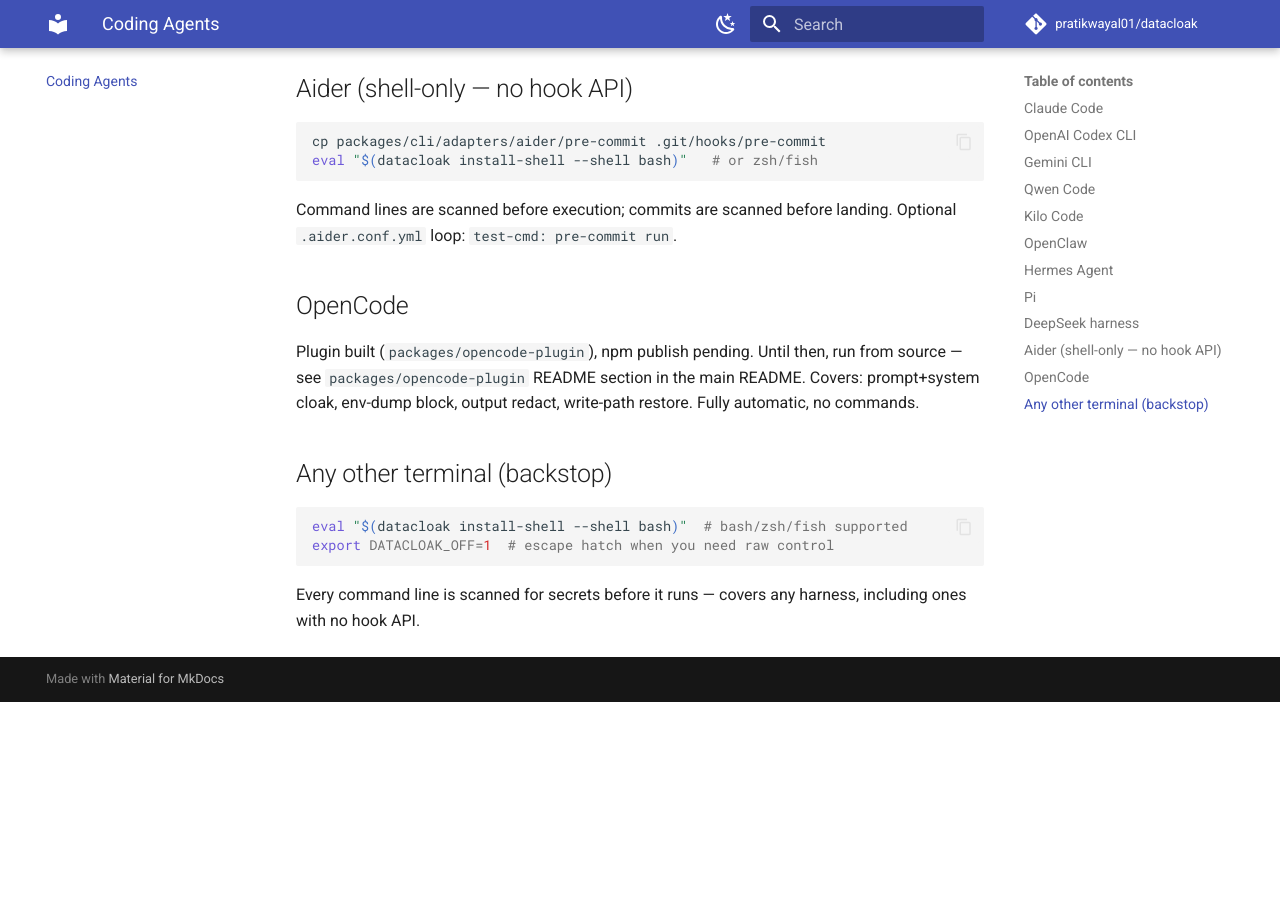
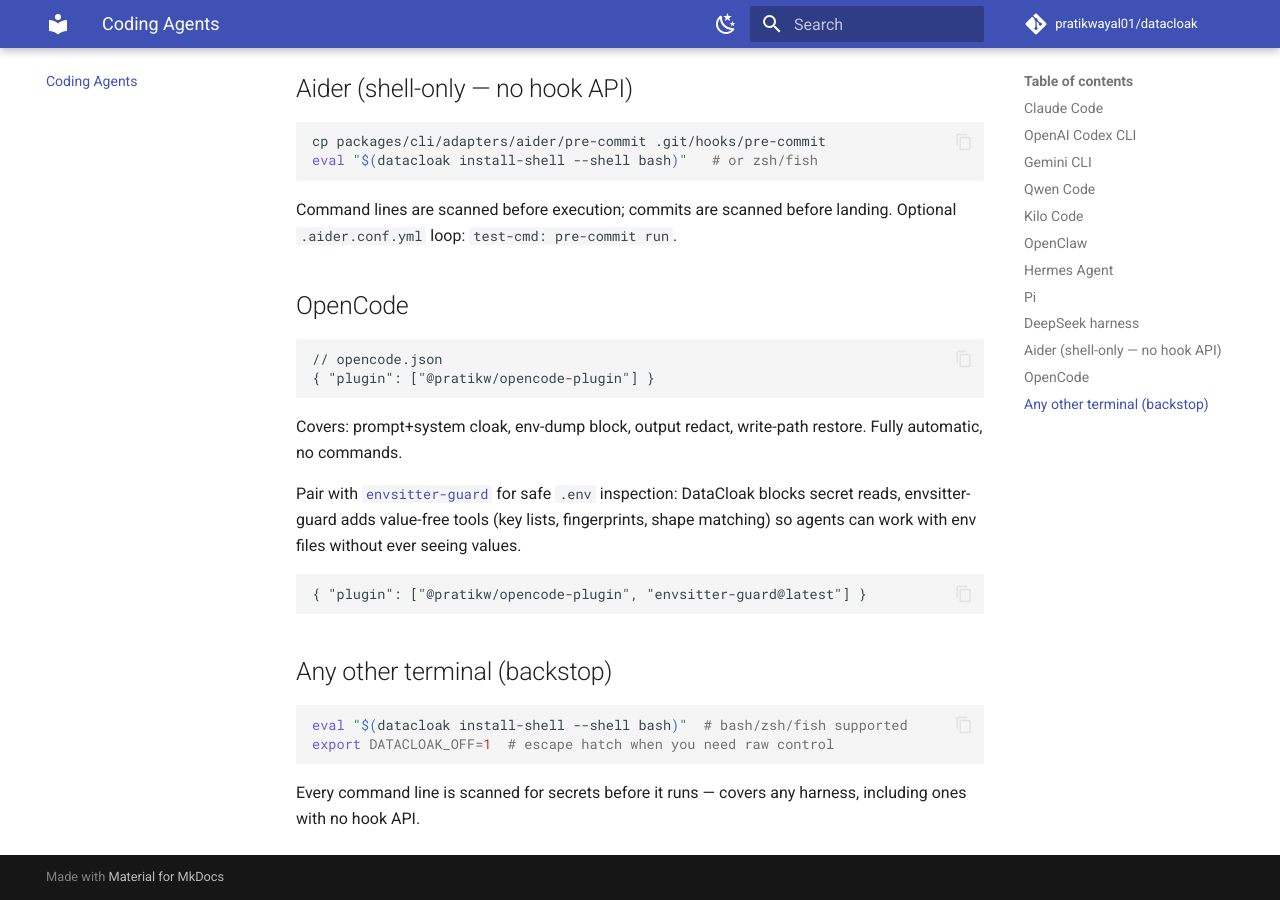
Before and after one commit to pratikwayal01/datacloak, an MkDocs documentation site: the page built from docs/harnesses.md, in a window 1280 px wide and 900 px high, scrolled down 2297 px. Built offline with MkDocs 1.6.1 and Material for MkDocs 9.7.7, drawn with Linux system fonts in a browser that asks for light colours; comment, search, counter and statistics services are not loaded; before the commit the page ends 2999 px from its top, so only the background shows below that.

Commit message:
docs+ci: envsitter-guard pairing note, extension zip auto-upload on tags

````diff
--- a/docs/harnesses.md
+++ b/docs/harnesses.md
@@ -112,10 +112,22 @@
 
 ## OpenCode
 
-Plugin built (`packages/opencode-plugin`), npm publish pending. Until then,
-run from source — see `packages/opencode-plugin` README section in the main
-README. Covers: prompt+system cloak, env-dump block, output redact,
+```jsonc
+// opencode.json
+{ "plugin": ["@pratikw/opencode-plugin"] }
+```
+
+Covers: prompt+system cloak, env-dump block, output redact,
 write-path restore. Fully automatic, no commands.
+
+Pair with [`envsitter-guard`](https://github.com/boxpositron/envsitter-guard/tree/main)
+for safe `.env` inspection: DataCloak blocks secret reads, envsitter-guard
+adds value-free tools (key lists, fingerprints, shape matching) so agents
+can work with env files without ever seeing values.
+
+```jsonc
+{ "plugin": ["@pratikw/opencode-plugin", "envsitter-guard@latest"] }
+```
 
 ## Any other terminal (backstop)
 
````
Also changed, not shown: 1 other file.
